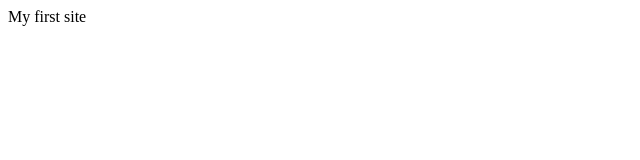
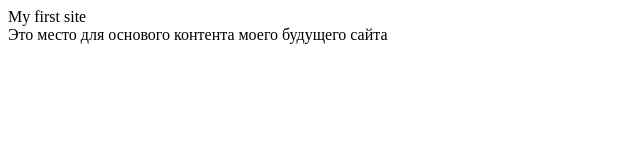
Before and after one commit to sakpwork/nerds-new, a plain HTML site: page index.html in a window 1280 px wide. Shown: the whole page, without its empty margins (0-640 px from the left). Drawn offline with Linux system fonts and the light colour scheme.

Commit message:
Изменил контент

```diff
--- a/index.html
+++ b/index.html
@@ -10,7 +10,7 @@
 		My first site
 	</header>
 	<main>
-
+		Это место для основого контента моего будущего сайта
 	</main>
 	<footer>
 
```
